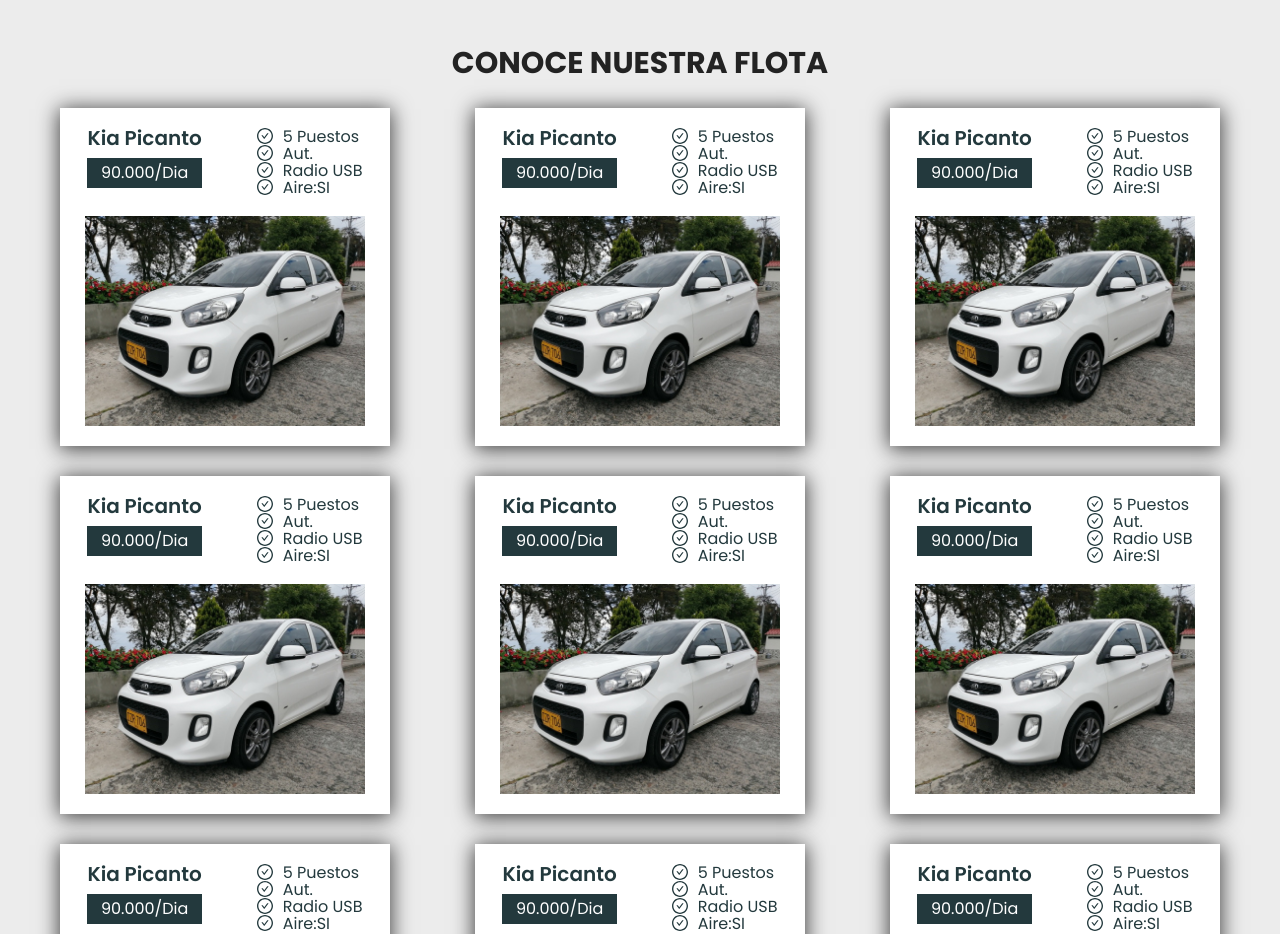
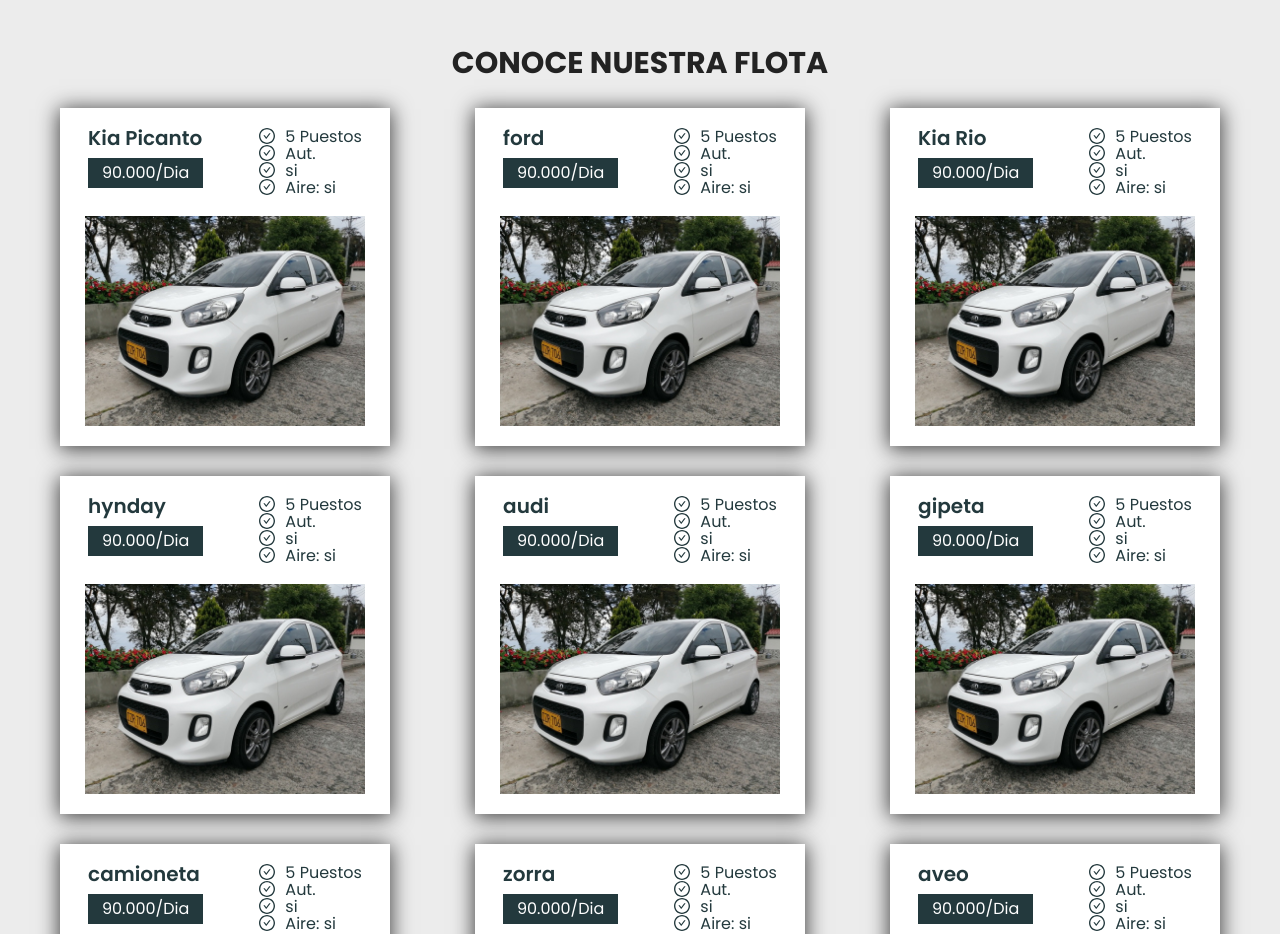
Before and after one commit to blasecato/carmenta-repo, a React (Create React App) app: page / in a window 1280 px wide. Shown: the part 638-1572 px from the top of the page. Built offline with nearby package versions, Linux system fonts and the light colour scheme.

Commit message:
commit log

```diff
--- a/src/scenes/Auth/Login/Login.js
+++ b/src/scenes/Auth/Login/Login.js
@@ -2,7 +2,7 @@
 import { Form, Icon, Input, Button, Spin, notification, Alert, Checkbox } from 'antd';
 import { UserOutlined, LockOutlined } from '@ant-design/icons';
 import { auth } from '../../../services/Auth/AuthActions'
-import {useSelector, useDispatch} from 'react-redux'
+import { useSelector, useDispatch } from 'react-redux'
 
 import { Link } from "react-router-dom";
 import linkedin from "../../../assets/image/in.png";
@@ -10,9 +10,9 @@
 import twitter from "../../../assets/image/twitter.png";
 import gmail from "../../../assets/image/gmas.png";
 
-const Login = ({ form, rol, history,title }) => {
+const Login = ({ form, rol, history, title }) => {
 
-	const { login ,getUser } = auth;
+	const { login, getUser } = auth;
 	const dispatch = useDispatch()
 
 	const onFinish = values => {
@@ -26,10 +26,14 @@
 
 	return (
 		<div className="Login">
+			<Button onClick={()=> history.push("/")} className="home-back">
+				Inicio
+        	</Button>
 
 			<div className="circle-top">
 				<div className="circle-dow"></div>
 			</div>
+
 
 			<div className="circle-bottom">
 				<div className="circle-dow2"></div>
@@ -132,7 +136,7 @@
 					<div className="Login_content--box2--slogan">
 						Lorem ipsum dolor sit amet, consectetur adipiscing elit, sed do eiusmod tempor incididunt ut labore et dolore magna aliqua. Ut enim ad minim veniam, quis nostrud exercitation ullamco laboris nisi ut aliquip
 					</div>
-        </div>
+				</div>
 			</div>
 		</div>
 	);
--- a/src/scenes/Auth/Login/Login.scss
+++ b/src/scenes/Auth/Login/Login.scss
@@ -63,6 +63,8 @@
             justify-content: center;
             align-items: center;
             flex-direction: column;
+            box-shadow: 2px 2px 2px 2px rgba(0, 0, 0, 0.2);
+
         }
 
         &--box1 {
@@ -185,6 +187,20 @@
 
         }
     }
+    .home-back {
+        position: fixed;
+        z-index: 2;
+        top: 10px;
+        left: 10px;
+        background-color: #ffffff;
+        color: $primary;
+        border-radius: 50px;
+        width: 100px;
+        font-weight: bold;
+        text-transform: uppercase;
+        font-size: 16px;
+
+    }
 }
 .cont-btn {
     width: 100%;
--- a/src/scenes/Client/Home/Home.js
+++ b/src/scenes/Client/Home/Home.js
@@ -12,7 +12,7 @@
 
 
 
-export const Home = ({history}) => {
+export const Home = ({ history }) => {
 
 	const dispatch = useDispatch()
 
@@ -21,11 +21,40 @@
 
 	}
 
+	const dummyVehiculos = [
+		{
+			id: 1, name: "Kia Picanto", puestos: 5, automatico: "Aut", radio: "si", aire: "si", precio: "90.000", image: "url",
+		},{
+			id: 2, name: "ford", puestos: 5, automatico: "Aut", radio: "si", aire: "si", precio: "90.000", image: "url",
+		},{
+			id: 3, name: "Kia Rio", puestos: 5, automatico: "Aut", radio: "si", aire: "si", precio: "90.000", image: "url",
+		},{
+			id: 4, name: "hynday", puestos: 5, automatico: "Aut", radio: "si", aire: "si", precio: "90.000", image: "url",
+		},{
+			id: 5, name: "audi", puestos: 5, automatico: "Aut", radio: "si", aire: "si", precio: "90.000", image: "url",
+		},{
+			id: 6, name: "gipeta", puestos: 5, automatico: "Aut", radio: "si", aire: "si", precio: "90.000", image: "url",
+		},{
+			id: 7, name: "camioneta", puestos: 5, automatico: "Aut", radio: "si", aire: "si", precio: "90.000", image: "url",
+		},{
+			id: 8, name: "zorra", puestos: 5, automatico: "Aut", radio: "si", aire: "si", precio: "90.000", image: "url",
+		},{
+			id: 9, name: "aveo", puestos: 5, automatico: "Aut", radio: "si", aire: "si", precio: "90.000", image: "url",
+		},{
+			id: 10, name: "ferrary", puestos: 5, automatico: "Aut", radio: "si", aire: "si", precio: "90.000", image: "url",
+		},{
+			id: 11, name: "lambord", puestos: 5, automatico: "Aut", radio: "si", aire: "si", precio: "90.000", image: "url",
+		},{
+			id: 12, name: "carro", puestos: 5, automatico: "Aut", radio: "si", aire: "si", precio: "90.000", image: "url",
+		}
+
+	]
+console.log(dummyVehiculos)
 	return (
 
 
 		<div className="Home">
-			<Header history={history}/>
+			<Header history={history} />
 
 			<div className="banner">
 
@@ -39,7 +68,90 @@
 					<h1>CONOCE NUESTRA FLOTA</h1>
 
 					<div className="cars-grid">
-						<div className="single-car">
+						{dummyVehiculos && dummyVehiculos.length > 0 ?
+							<>
+								{dummyVehiculos.map((item, index) =>
+									<div key={index} className="single-car">
+										<Link className="box-car">
+											<div className="content-top">
+												<div className="content-top-left">
+													<div className="model-car">
+														<h3>{item.name}</h3>
+													</div>
+													<div className="price">
+														<span>{item.precio}/Dia</span>
+													</div>
+												</div>
+												<div className="content-top-right">
+													<div className="car-features">
+														<CheckCircleOutlined />
+														<span>{item.puestos} Puestos</span>
+													</div>
+													<div className="car-features">
+														<CheckCircleOutlined />
+														<span>{item.automatico}.</span>
+													</div>
+													<div className="car-features">
+														<CheckCircleOutlined />
+														<span>{item.radio}</span>
+													</div>
+													<div className="car-features">
+														<CheckCircleOutlined />
+														<span>Aire: {item.aire} </span>
+													</div>
+												</div>
+											</div>
+											<div className="content-bottom">
+												<img className="picanto" src={Picanto} />
+											</div>
+										</Link>
+									</div>
+								)}
+							</>
+							:
+							<div className="content-bottom">
+								no hay
+							</div>
+						}
+
+						{/* <div className="single-car">
+							<Link className="box-car">
+								<div className="content-top">
+									<div className="content-top-left">
+										<div className="model-car">
+											<h3>Kia Picanto</h3>
+										</div>
+										<div className="price">
+											<span>"90.000"/Dia</span>
+										</div>
+									</div>
+									<div className="content-top-right">
+										<div className="car-features">
+											<CheckCircleOutlined />
+											<span>5 Puestos</span>
+										</div>
+										<div className="car-features">
+											<CheckCircleOutlined />
+											<span>Aut.</span>
+										</div>
+										<div className="car-features">
+											<CheckCircleOutlined />
+											<span>Radio USB</span>
+										</div>
+										<div className="car-features">
+											<CheckCircleOutlined />
+											<span>Aire:SI</span>
+										</div>
+									</div>
+								</div>
+								<div className="content-bottom">
+									<img className="picanto" src={Picanto} />
+								</div>
+							</Link>
+						</div> */}
+
+
+						{/* <div className="single-car">
 							<Link className="box-car">
 								<div className="content-top">
 									<div className="content-top-left">
@@ -48,55 +160,7 @@
 										</div>
 
 										<div className="price">
-											<span>90.000/Dia</span>
-										</div>
-									</div>
-
-									<div className="content-top-right">
-										<div className="car-features">
-											<CheckCircleOutlined />
-											<span>5 Puestos</span>
-										</div>
-
-										<div className="car-features">
-											<CheckCircleOutlined />
-											<span>Aut.</span>
-										</div>
-
-										<div className="car-features">
-											<CheckCircleOutlined />
-											<span>Radio USB</span>
-										</div>
-
-										<div className="car-features">
-											<CheckCircleOutlined />
-											<span>Aire:SI</span>
-										</div>
-
-									</div>
-
-								</div>
-
-								<div className="content-bottom">
-								<img className="picanto" src={Picanto} />
-
-								</div>
-
-							</Link>
-
-						</div>
-
-
-						<div className="single-car">
-							<Link className="box-car">
-								<div className="content-top">
-									<div className="content-top-left">
-										<div className="model-car">
-											<h3>Kia Picanto</h3>
-										</div>
-
-										<div className="price">
-											<span>90.000/Dia</span>
+											<span>"90.000"/Dia</span>
 										</div>
 									</div>
 
@@ -145,7 +209,7 @@
 										</div>
 
 										<div className="price">
-											<span>90.000/Dia</span>
+											<span>"90.000"/Dia</span>
 										</div>
 									</div>
 
@@ -194,7 +258,7 @@
 										</div>
 
 										<div className="price">
-											<span>90.000/Dia</span>
+											<span>"90.000"/Dia</span>
 										</div>
 									</div>
 
@@ -242,7 +306,7 @@
 										</div>
 
 										<div className="price">
-											<span>90.000/Dia</span>
+											<span>"90.000"/Dia</span>
 										</div>
 									</div>
 
@@ -289,7 +353,7 @@
 										</div>
 
 										<div className="price">
-											<span>90.000/Dia</span>
+											<span>"90.000"/Dia</span>
 										</div>
 									</div>
 
@@ -337,7 +401,7 @@
 										</div>
 
 										<div className="price">
-											<span>90.000/Dia</span>
+											<span>"90.000"/Dia</span>
 										</div>
 									</div>
 
@@ -385,7 +449,7 @@
 										</div>
 
 										<div className="price">
-											<span>90.000/Dia</span>
+											<span>"90.000"/Dia</span>
 										</div>
 									</div>
 
@@ -421,10 +485,10 @@
 
 							</Link>
 
-						</div>
+						</div> */}
 
 
-
+						{/*
 						<div className="single-car">
 							<Link className="box-car">
 								<div className="content-top">
@@ -434,7 +498,7 @@
 										</div>
 
 										<div className="price">
-											<span>90.000/Dia</span>
+											<span>"90.000"/Dia</span>
 										</div>
 									</div>
 
@@ -470,7 +534,7 @@
 
 							</Link>
 
-						</div>
+						</div> */}
 
 					</div>
 				</div>
--- a/src/scenes/Client/Home/Home.scss
+++ b/src/scenes/Client/Home/Home.scss
@@ -63,6 +63,7 @@
             height: 30px;
             justify-content: center;
             align-items: center;
+            width: 115px;
 
             span{
                 color: #ffffff;
--- a/src/scenes/Client/SingUp/SingUp.js
+++ b/src/scenes/Client/SingUp/SingUp.js
@@ -1,6 +1,6 @@
 import React, { useState, useEffect } from 'react';
 import { Form, Icon, Input, Button, Spin, notification, Alert, Checkbox, Select, DatePicker } from 'antd';
-import { UserOutlined, LockOutlined } from '@ant-design/icons';
+import { UserOutlined, LockOutlined,BookOutlined,PhoneOutlined,EnvironmentOutlined, MailOutlined } from '@ant-design/icons';
 import { Link } from "react-router-dom";
 import { useSelector, useDispatch } from 'react-redux'
 import { auth } from '../../../services/Auth/AuthActions'
@@ -74,7 +74,7 @@
 							rules={[{ required: true, message: 'Por favor ingrese su correo electronico.' }]}
 						>
 							{/* <label className="item--label">Correo Electrónico:</label> */}
-							<Input prefix={<UserOutlined className="site-form-item-icon" />} placeholder="Correo electrónico" />
+							<Input prefix={<MailOutlined className="site-form-item-icon" />} placeholder="Correo electrónico" />
 						</Form.Item>
 						<Form.Item
 							className="item"
@@ -107,7 +107,7 @@
 						>
 							{/* <label className="item--label">Numero de documento:</label> */}
 							<Input
-								prefix={<LockOutlined className="site-form-item-icon" />}
+								prefix={<BookOutlined className="site-form-item-icon" />}
 								type="number"
 								placeholder="Numero de documento"
 							/>
@@ -119,7 +119,7 @@
 						>
 							{/* <label className="item--label">Telefono:</label> */}
 							<Input
-								prefix={<LockOutlined className="site-form-item-icon" />}
+								prefix={<PhoneOutlined className="site-form-item-icon" />}
 								type="number"
 								placeholder="Telefono"
 							/>
@@ -131,7 +131,7 @@
 						>
 							{/* <label className="item--label">Direccion:</label> */}
 							<Input
-								prefix={<LockOutlined className="site-form-item-icon" />}
+								prefix={<EnvironmentOutlined className="site-form-item-icon" />}
 								type="text"
 								placeholder="Dirección"
 							/>
```
